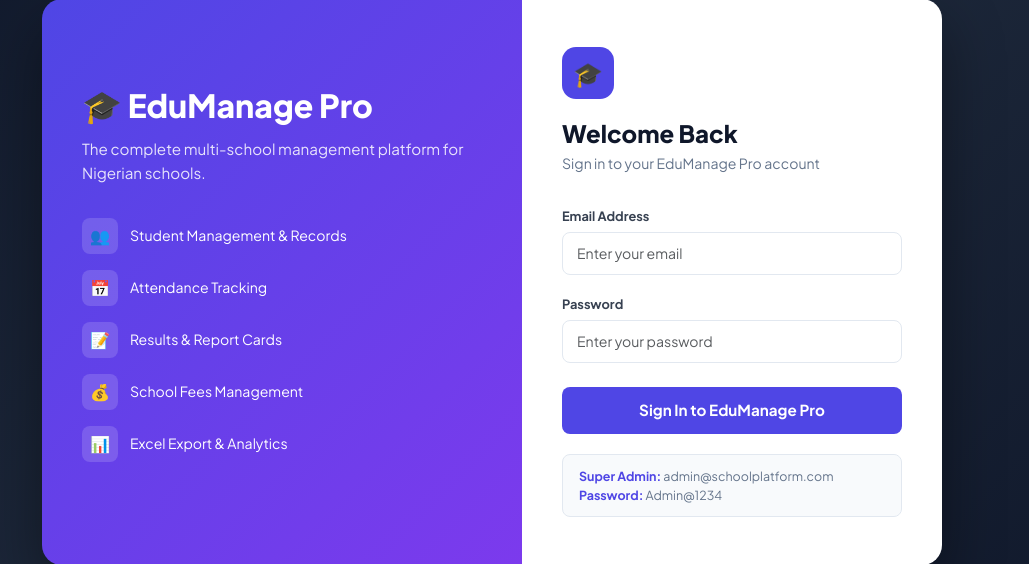
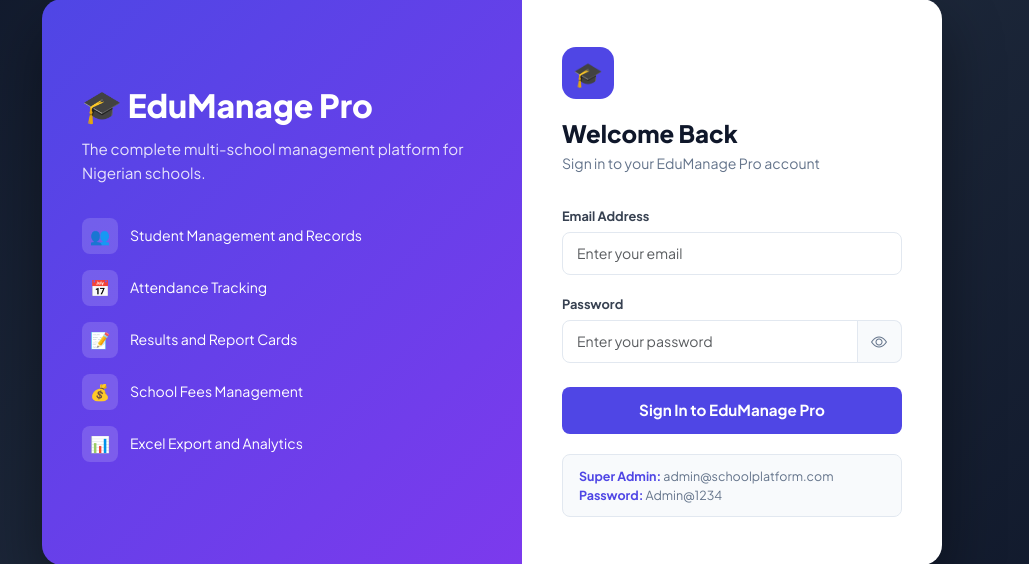
Before and after one commit to Edumanage26/edumanage2, a Flask app: page /login in a window 1280 px wide. Shown: the part 118-682 px from the top of the page, without its empty margins (148-1177 px from the left). Run offline with Flask 3, Linux system fonts and the light colour scheme; some libraries are stand-ins or nearby versions.

Commit message:
Added show hide password on login

```diff
--- a/templates/auth/login.html
+++ b/templates/auth/login.html
@@ -26,13 +26,8 @@ body {
   padding:48px 40px; display:flex; flex-direction:column;
   justify-content:center; color:#fff;
 }
-.login-left h1 {
-  font-size:2rem; font-weight:800; margin-bottom:12px;
-}
-.login-left p {
-  font-size:.95rem; opacity:.85; line-height:1.6;
-  margin-bottom:32px;
-}
+.login-left h1 { font-size:2rem; font-weight:800; margin-bottom:12px; }
+.login-left p { font-size:.95rem; opacity:.85; line-height:1.6; margin-bottom:32px; }
 .feature-item {
   display:flex; align-items:center; gap:12px;
   margin-bottom:16px; font-size:.88rem;
@@ -54,17 +49,9 @@ body {
   display:flex; align-items:center; justify-content:center;
   font-size:1.5rem; margin-bottom:20px;
 }
-.login-right h2 {
-  font-size:1.5rem; font-weight:800;
-  color:#0F172A; margin-bottom:6px;
-}
-.login-right p {
-  color:#64748B; font-size:.88rem; margin-bottom:28px;
-}
-.form-label {
-  font-size:.8rem; font-weight:700;
-  color:#374151; margin-bottom:6px;
-}
+.login-right h2 { font-size:1.5rem; font-weight:800; color:#0F172A; margin-bottom:6px; }
+.login-right p { color:#64748B; font-size:.88rem; margin-bottom:28px; }
+.form-label { font-size:.8rem; font-weight:700; color:#374151; margin-bottom:6px; }
 .form-control {
   border-radius:8px; border:1.5px solid #E2E8F0;
   padding:10px 14px; font-size:.88rem;
@@ -91,6 +78,14 @@ body {
   color:#64748B;
 }
 .default-creds strong { color:#4F46E5; }
+.toggle-pw {
+  border:1.5px solid #E2E8F0;
+  border-left:none; border-radius:0 8px 8px 0;
+  background:#F8FAFC; cursor:pointer;
+  padding:0 14px; color:#64748B;
+}
+.toggle-pw:hover { background:#EEF2FF; color:#4F46E5; }
+.input-group .form-control { border-radius:8px 0 0 8px; }
 @media (max-width:768px) {
   .login-left { display:none; }
   .login-right { width:100%; }
@@ -105,7 +100,7 @@ body {
     <p>The complete multi-school management platform for Nigerian schools.</p>
     <div class="feature-item">
       <div class="feature-icon">👥</div>
-      <div>Student Management & Records</div>
+      <div>Student Management and Records</div>
     </div>
     <div class="feature-item">
       <div class="feature-icon">📅</div>
@@ -113,7 +108,7 @@ body {
     </div>
     <div class="feature-item">
       <div class="feature-icon">📝</div>
-      <div>Results & Report Cards</div>
+      <div>Results and Report Cards</div>
     </div>
     <div class="feature-item">
       <div class="feature-icon">💰</div>
@@ -121,7 +116,7 @@ body {
     </div>
     <div class="feature-item">
       <div class="feature-icon">📊</div>
-      <div>Excel Export & Analytics</div>
+      <div>Excel Export and Analytics</div>
     </div>
   </div>
 
@@ -135,7 +130,8 @@ body {
       {% for category, message in messages %}
       <div class="alert alert-{{ 'success' if category == 'success'
         else 'danger' if category == 'danger'
-        else 'warning' }} mb-3" style="font-size:.85rem;border-radius:8px;">
+        else 'warning' }} mb-3"
+        style="font-size:.85rem;border-radius:8px;">
         {{ message }}
       </div>
       {% endfor %}
@@ -150,8 +146,15 @@ body {
       </div>
       <div class="mb-4">
         <label class="form-label">Password</label>
-        <input type="password" name="password" class="form-control"
-               placeholder="Enter your password" required/>
+        <div class="input-group">
+          <input type="password" name="password"
+                 class="form-control" id="password"
+                 placeholder="Enter your password" required/>
+          <button type="button" class="toggle-pw"
+                  onclick="togglePassword()">
+            <i class="bi bi-eye" id="eye_icon"></i>
+          </button>
+        </div>
       </div>
       <button type="submit" class="btn-login">
         Sign In to EduManage Pro
@@ -164,5 +167,19 @@ body {
     </div>
   </div>
 </div>
+
+<script>
+function togglePassword() {
+  var input = document.getElementById("password");
+  var icon  = document.getElementById("eye_icon");
+  if (input.type === "password") {
+    input.type = "text";
+    icon.className = "bi bi-eye-slash";
+  } else {
+    input.type = "password";
+    icon.className = "bi bi-eye";
+  }
+}
+</script>
 </body>
 </html>
```
